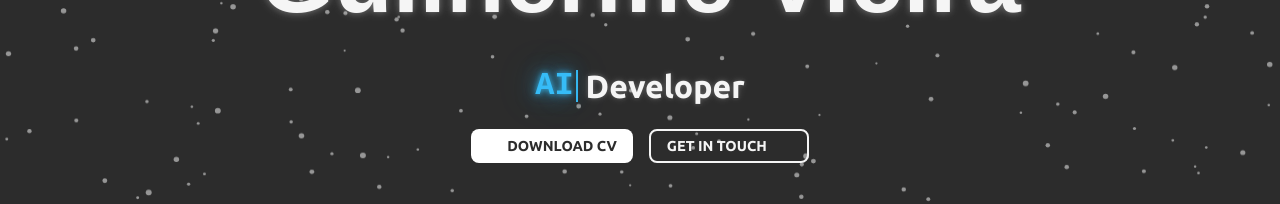
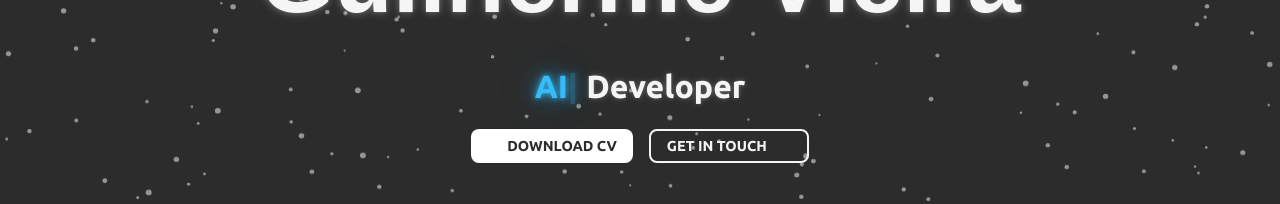
Before and after one commit to felipeaps46/Portifolio_Lab, a React (Vite) app in the folder portifolio/: page / in a window 1280 px wide. Shown: the part 416-620 px from the top of the page. Built offline with nearby package versions, Linux system fonts and the light colour scheme; some icons are missing.

Commit message:
bug: removing error

```diff
--- a/portifolio/src/pages/Home.tsx
+++ b/portifolio/src/pages/Home.tsx
@@ -15,7 +15,6 @@ import { health } from "../api/healthApi.ts";
 import { userData } from "../data/userData.ts";
 import ServicesSection from "../components/sections/ServicesSection.tsx";
 import i18n from "../i18n.ts";
-import TypingAnimation from "../components/TypingAnimation.tsx";
 import { ReactTyped } from "react-typed";
 
 function isFirstVisitThisSession() {
@@ -28,14 +27,6 @@ function markVisitedSession() {
 export const Home: React.FC = () => {
 
   const { t } = useTranslation();
-
-  const [isMac, setIsMac] = useState(false)
-
-  useEffect(() => {
-    if (typeof navigator !== "undefined") {
-      setIsMac(/Macintosh|Mac OS/i.test(navigator.userAgent))
-    }
-  }, [])
 
   const user = userData
 
@@ -125,7 +116,6 @@ export const Home: React.FC = () => {
                     aria-atomic="true"
                   >
                     <Box component="span">{t("home.desenvolvedor")}</Box>
-                    {isMac ? (
                       <Box
                         component="span"
                         sx={{
@@ -150,10 +140,6 @@ export const Home: React.FC = () => {
                           cursorChar="|"
                         />
                       </Box>
-                    ) : (
-                      <TypingAnimation texts={palavrasTraduzidas} />
-                    )}
-
                   </Typography>
                 ) : (
                   <Typography
@@ -176,7 +162,6 @@ export const Home: React.FC = () => {
                     aria-live="polite"
                     aria-atomic="true"
                   >
-                    {isMac ? (
                       <Box
                         component="span"
                         sx={{
@@ -201,9 +186,6 @@ export const Home: React.FC = () => {
                           cursorChar="|"
                         />
                       </Box>
-                    ) : (
-                      <TypingAnimation texts={palavrasTraduzidas} />
-                    )}
                     <Box component="span">{t("home.desenvolvedor")}</Box>
                   </Typography>
                 )}
```
Also changed, not shown: portifolio/vercel.json.
